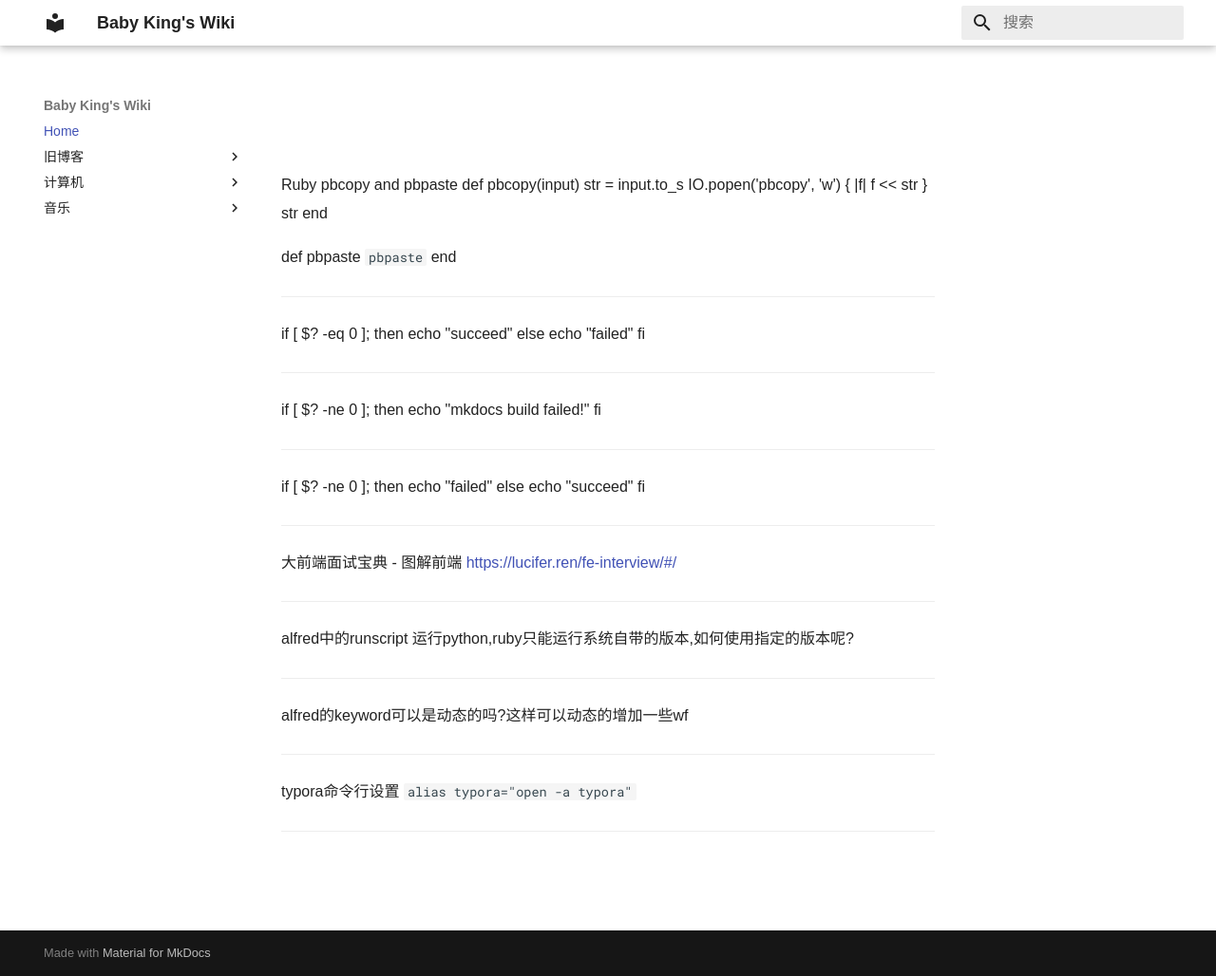
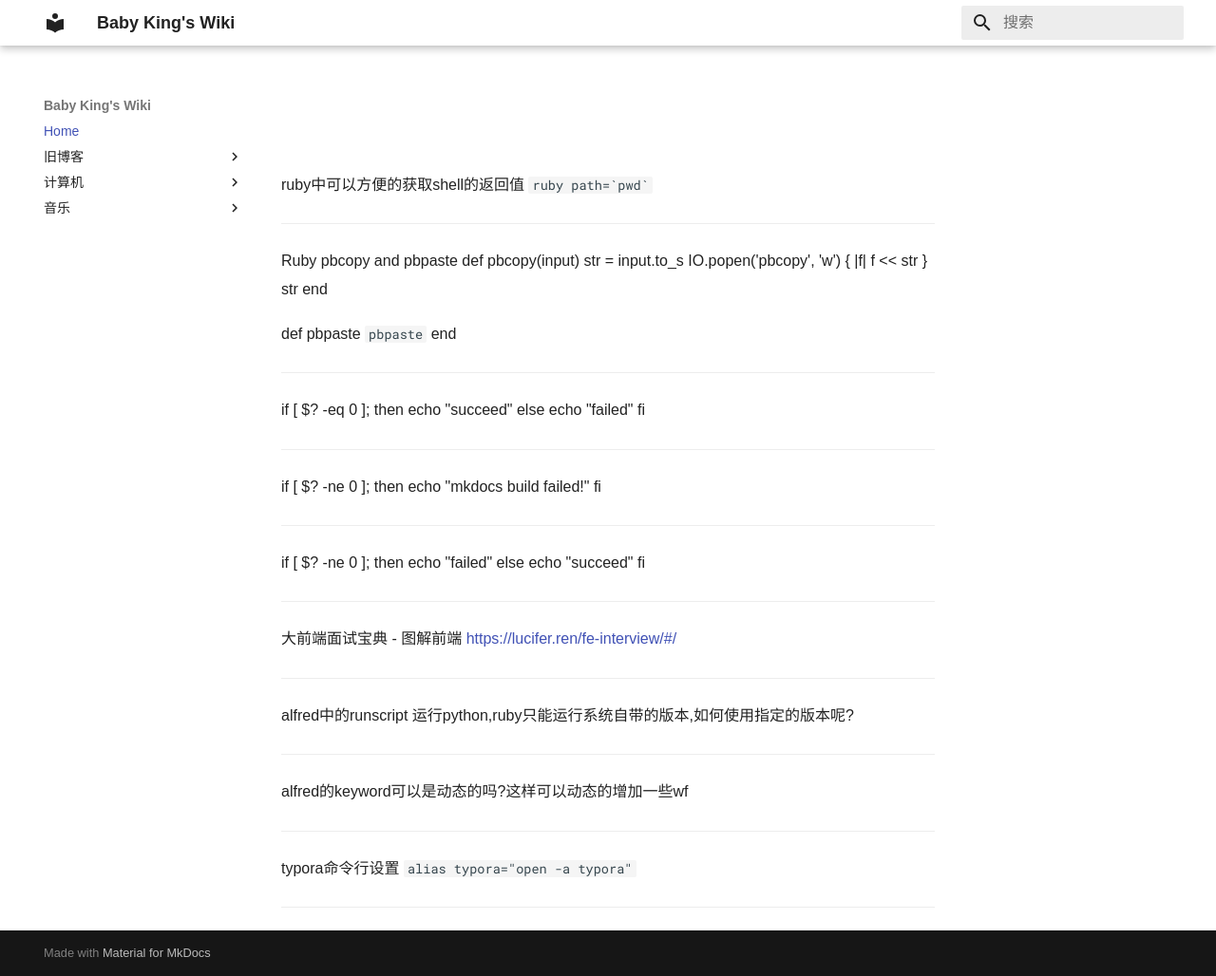
Before and after one commit to babyking/wiki, an MkDocs documentation site: the page built from wiki/index.md, in a window 1280 px wide and 1028 px high. Shown: the whole window at 95% size. Built offline with MkDocs 1.6.1 and Material for MkDocs 9.7.7, drawn with Linux system fonts in a browser that asks for light colours.

Commit message:
quick commit

````diff
--- a/wiki/index.md
+++ b/wiki/index.md
@@ -1,4 +1,6 @@
 #
+ruby中可以方便的获取shell的返回值  ```ruby path=`pwd`  ```
+___
 Ruby pbcopy and pbpaste def pbcopy(input)
   str = input.to_s
   IO.popen('pbcopy', 'w') { |f| f << str }
````
